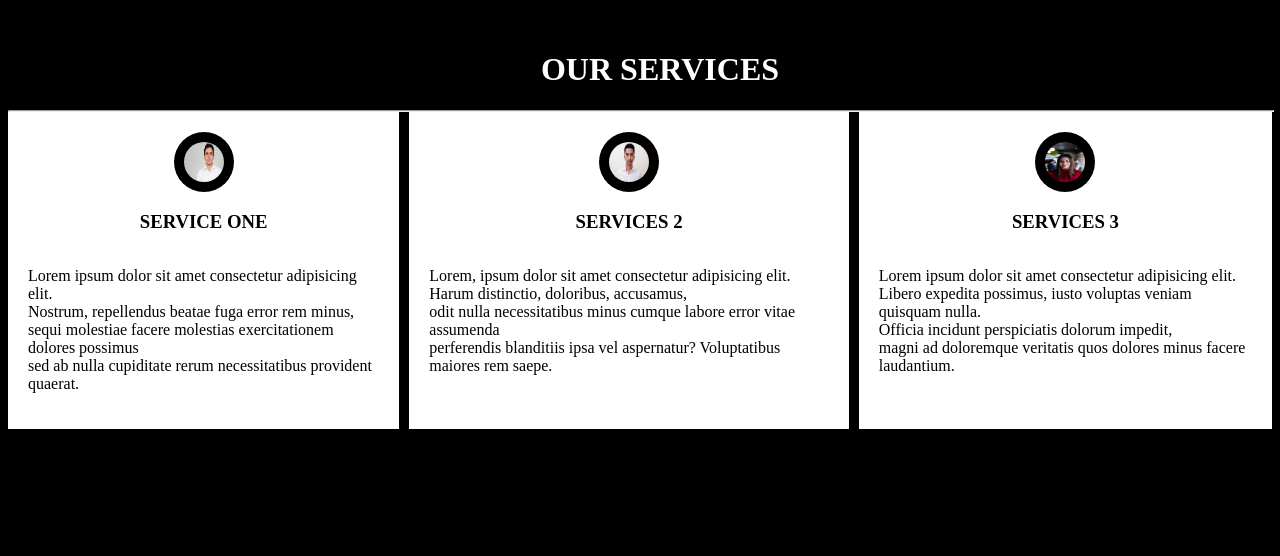
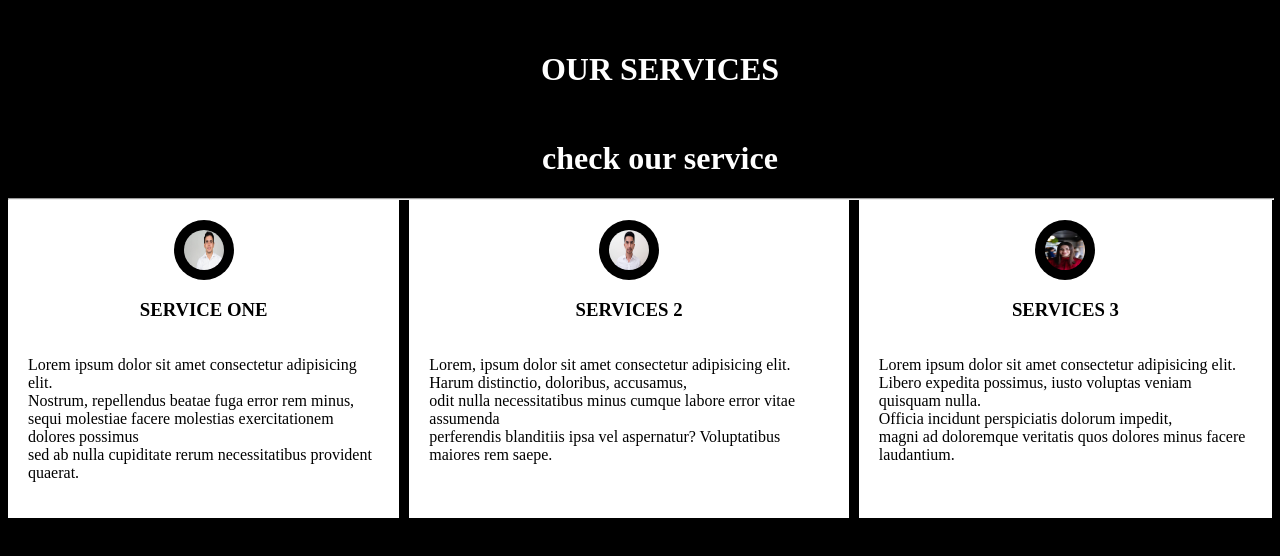
Before and after one commit to sagal-Hared/service-section, a plain HTML site: page index.html in a window 1280 px wide. Drawn offline with Linux system fonts and the light colour scheme.

Commit message:
added h1

```diff
--- a/index.html
+++ b/index.html
@@ -11,6 +11,7 @@
 <body>
     <div class="our-service">
         <h1>OUR SERVICES</h1>
+        <h1>check our service</h1>
         <hr>
     </div>
     <div class="content">
```
